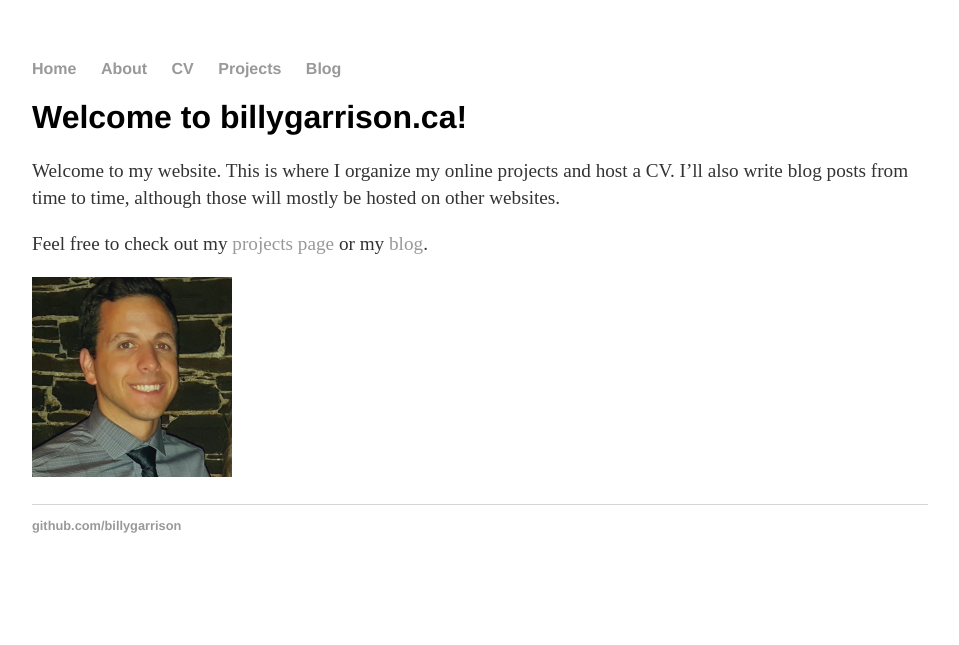
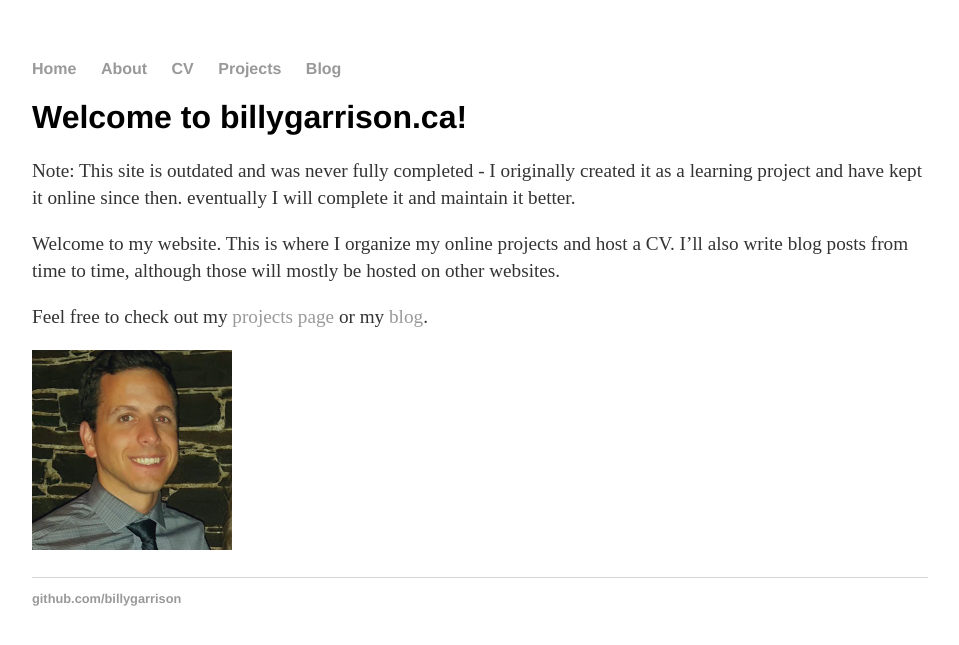
Before and after one commit to billygarrison/billygarrison.github.io, a Jekyll site: the page built from index.md, in a window 1280 px wide. Shown: the top 645 px of the page, without its empty margins (160-1119 px from the left). Built offline with Jekyll 4.4.1, drawn with Linux system fonts in a browser that asks for light colours.

Commit message:
Add note to home page

```diff
--- a/index.md
+++ b/index.md
@@ -3,6 +3,9 @@ layout: default
 title: Billy Garrison
 ---
 # Welcome to billygarrison.ca!
+
+Note: This site is outdated and was never fully completed - I originally created it as a learning project and have kept it online since then. eventually I will complete it and maintain it better.
+
 Welcome to my website. This is where I organize my online projects and host a CV. I'll also write blog posts from time to time, although those will mostly be hosted on other websites.
 
 Feel free to check out my [projects page](/projects) or my [blog](/blog).
```
Also changed, not shown: projects.md (+1 -0 lines), 2 other files.
